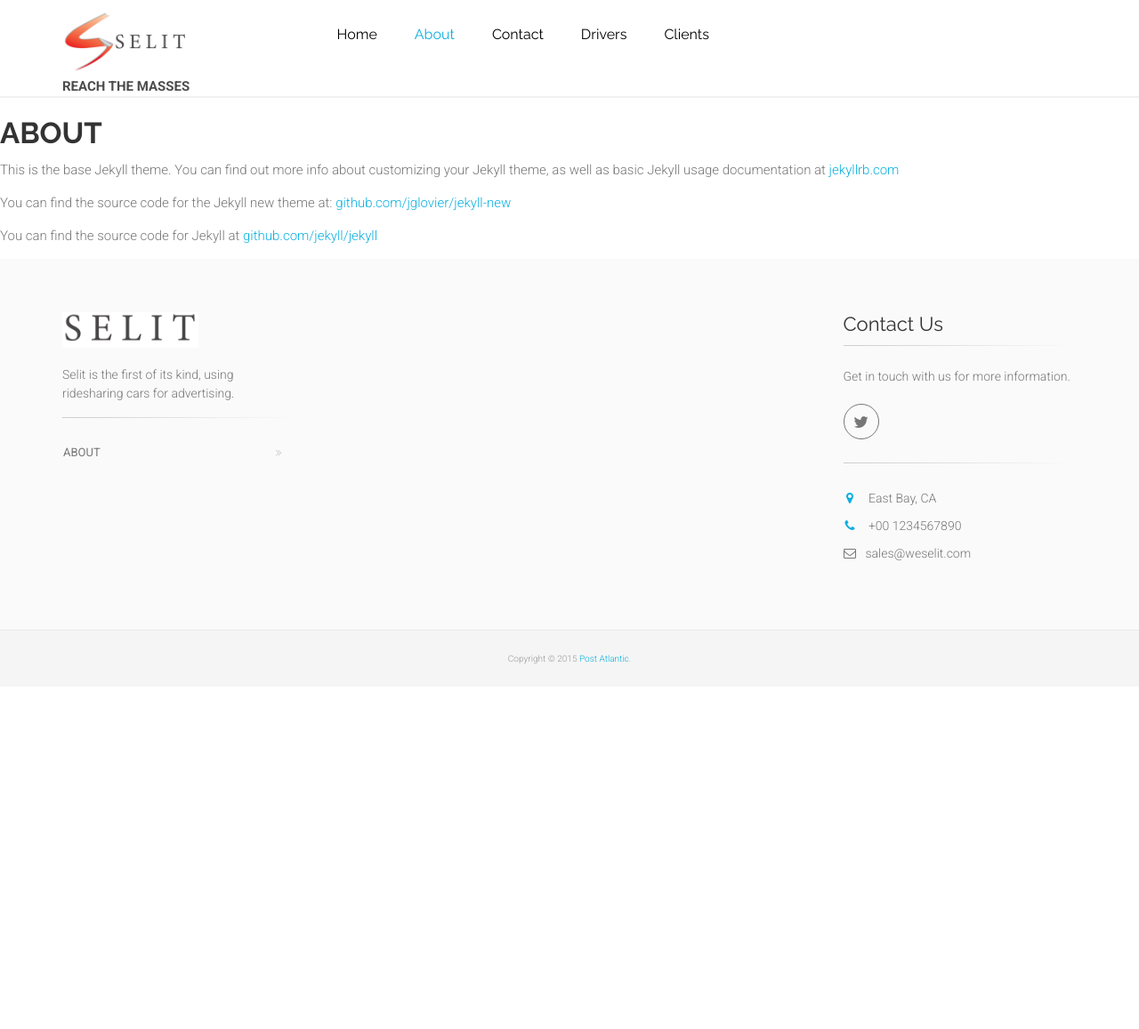
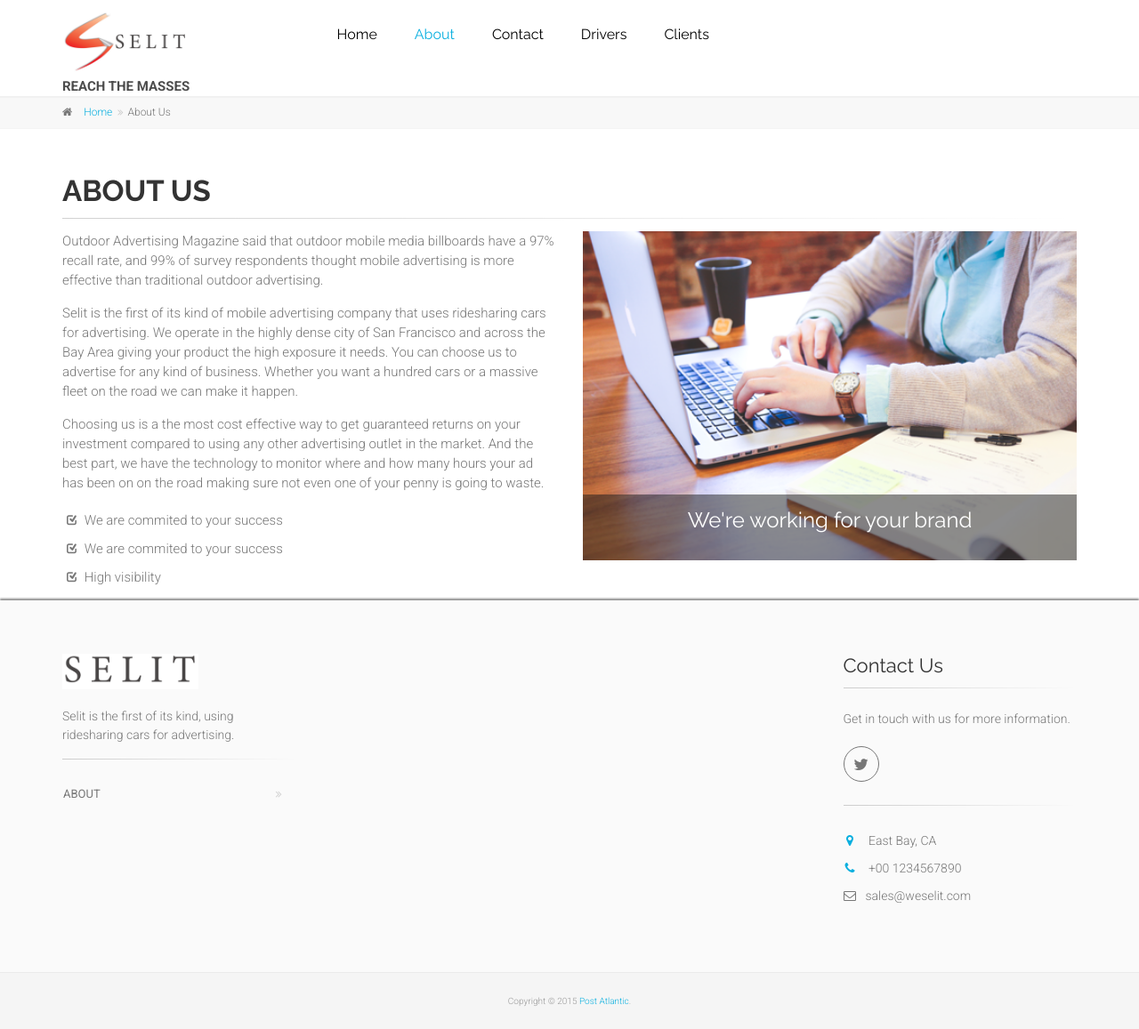
Before and after one commit to dvidsilva/weselit, a Jekyll site: the page built from about.html, in a window 1280 px wide. Shown: the whole page at 89% size. Built offline with Jekyll 4.4.1, drawn with Linux system fonts in a browser that asks for light colours; before the commit the page ends 900 px from its top, so only the background shows below that.

Commit message:
created about us

```diff
--- a/_layouts/page.html
+++ b/_layouts/page.html
@@ -1,14 +1,16 @@
 ---
 layout: default
 ---
-<div class="post">
+<div class="breadcrumb-container">
+  <div class="container">
+    <ol class="breadcrumb">
+      <li><i class="fa fa-home pr-10">&nbsp;</i><a href="/">Home</a>
+      </li>
+      <li class="active">{{page.title}}</li>
+    </ol>
+  </div>
+</div>
 
-  <header class="post-header">
-    <h1 class="post-title">{{ page.title }}</h1>
-  </header>
-
-  <article class="post-content">
-    {{ content }}
-  </article>
-
-</div>
+<section class="main-container padding-bottom-clear">
+  {{ content }}
+</section>
--- /dev/null
+++ b/about.html
@@ -0,0 +1,51 @@
+---
+layout: page
+title: About Us
+permalink: /about/
+---
+<div class="container aboutus">
+  <div class="row">
+    <!-- main start -->
+    <!-- ================ -->
+    <div class="main col-md-12">
+      <h1 class="title">About Us</h1>
+      <div class="separator-2"></div>
+      <div class="row">
+        <div class="col-md-6">
+          <p>Outdoor Advertising Magazine said that outdoor mobile media billboards have a 97%
+            recall rate, and 99% of survey respondents thought mobile advertising is more effective
+            than traditional outdoor advertising.
+          </p>
+          <p>Selit is the first of its kind of mobile advertising company that uses ridesharing cars
+            for advertising. We operate in the highly dense city of San Francisco and across the Bay
+            Area giving your product the high exposure it needs. You can choose us to advertise for
+            any kind of business. Whether you want a hundred cars or a massive fleet on the road we
+            can make it happen.
+          </p>
+          <p>Choosing us is a the most cost effective way to get guaranteed
+            returns on your investment compared to using any other advertising outlet in the market.
+            And the best part, we have the technology to monitor where and how many hours your ad
+            has been on on the road making sure not even one of your penny is going to waste.
+          </p>
+          <ul class="list-icons">
+            <li><i class="icon-check-1"></i> We are commited to your success</li>
+            <li><i class="icon-check-1"></i> We are commited to your success</li>
+            <li><i class="icon-check-1"></i> High visibility</li>
+          </ul>
+        </div>
+        <div class="col-md-6 left">
+          <div class="overlay-container overlay-visible">
+            <img src="{{"/images/aboutus.png" | prepend: site.baseurl}}" alt="">
+            <div class="overlay-bottom hidden-xs">
+              <div class="text">
+                <h3 class="title">We're working for your brand</h3>
+              </div>
+            </div>
+            <a href="{{"/images/aboutus.png" | prepend: site.baseurl}}" class="popup-img overlay-link" title="About us"><i class="icon-plus-1"></i></a>
+          </div>
+        </div>
+      </div>
+    </div>
+    <!-- main end -->
+  </div>
+</div>
--- a/about.md
+++ /dev/null
@@ -1,11 +0,0 @@
----
-layout: page
-title: About
-permalink: /about/
----
-
-This is the base Jekyll theme. You can find out more info about customizing your Jekyll theme, as well as basic Jekyll usage documentation at [jekyllrb.com](http://jekyllrb.com/)
-
-You can find the source code for the Jekyll new theme at: [github.com/jglovier/jekyll-new](https://github.com/jglovier/jekyll-new)
-
-You can find the source code for Jekyll at [github.com/jekyll/jekyll](https://github.com/jekyll/jekyll)
--- a/css/custom.css
+++ b/css/custom.css
@@ -36,3 +36,9 @@
 .transparent-header header.header.transparent-header-on, header.header {
   background-color: white;
 }
+#footer {
+  box-shadow: 0px -2px 2px rgba(0, 0, 0, 0.46);
+}
+.aboutus .left img {
+  width: 100%;
+}
```
Also changed, not shown: images/aboutus.png (added).
